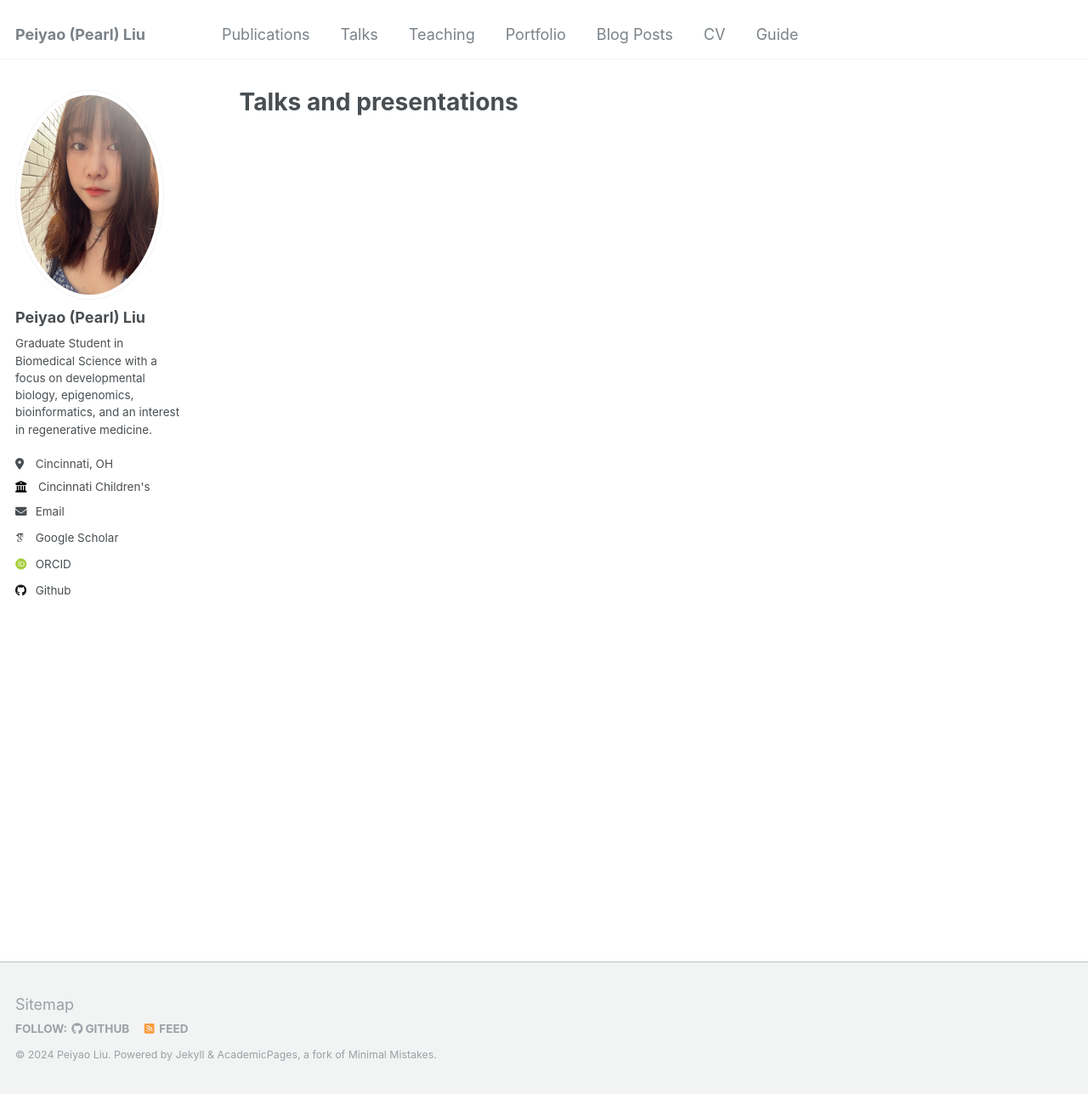
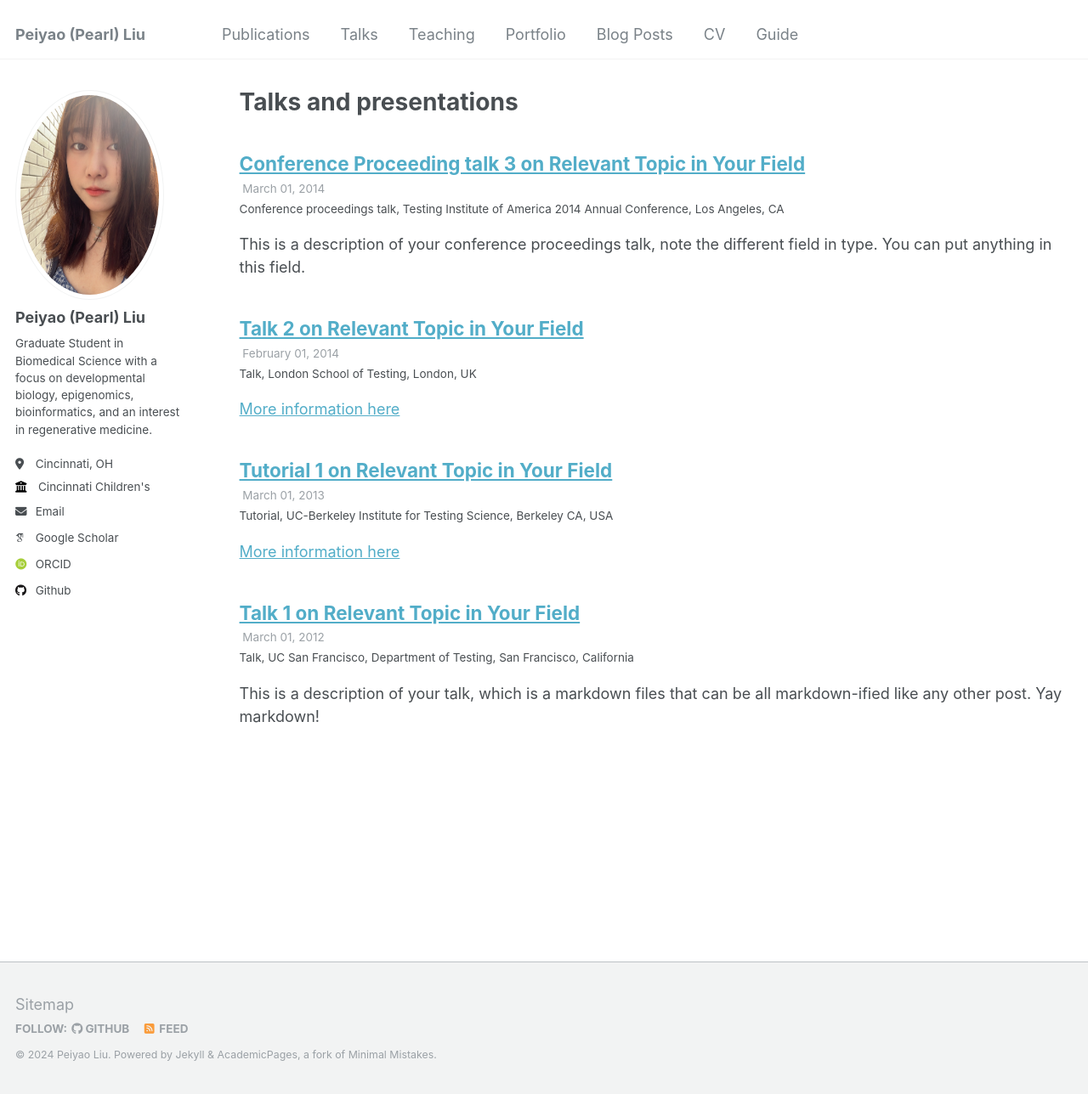
Before and after one commit to PearlLiu-Dev/pearlliu-dev.github.io, a Jekyll site: the page built from _pages/talks.html, in a window 1280 px wide and 1288 px high. Shown: the whole window at 85% size. Built offline with Jekyll 4.4.1, drawn with Linux system fonts in a browser that asks for light colours; some web fonts are replaced; part of the change alters nothing that is shown.

```diff
--- a/_config.yml
+++ b/_config.yml
@@ -215,9 +215,12 @@ collections:
   portfolio:
     output: true
     permalink: /:collection/:path/
-  #talks:
-    #output: true
-    #permalink: /:collection/:path/
+  talks:
+    output: true
+    permalink: /:collection/:path/
+  art:
+    output: true
+    permalink: /:collection/:path/
 
 
 
```
